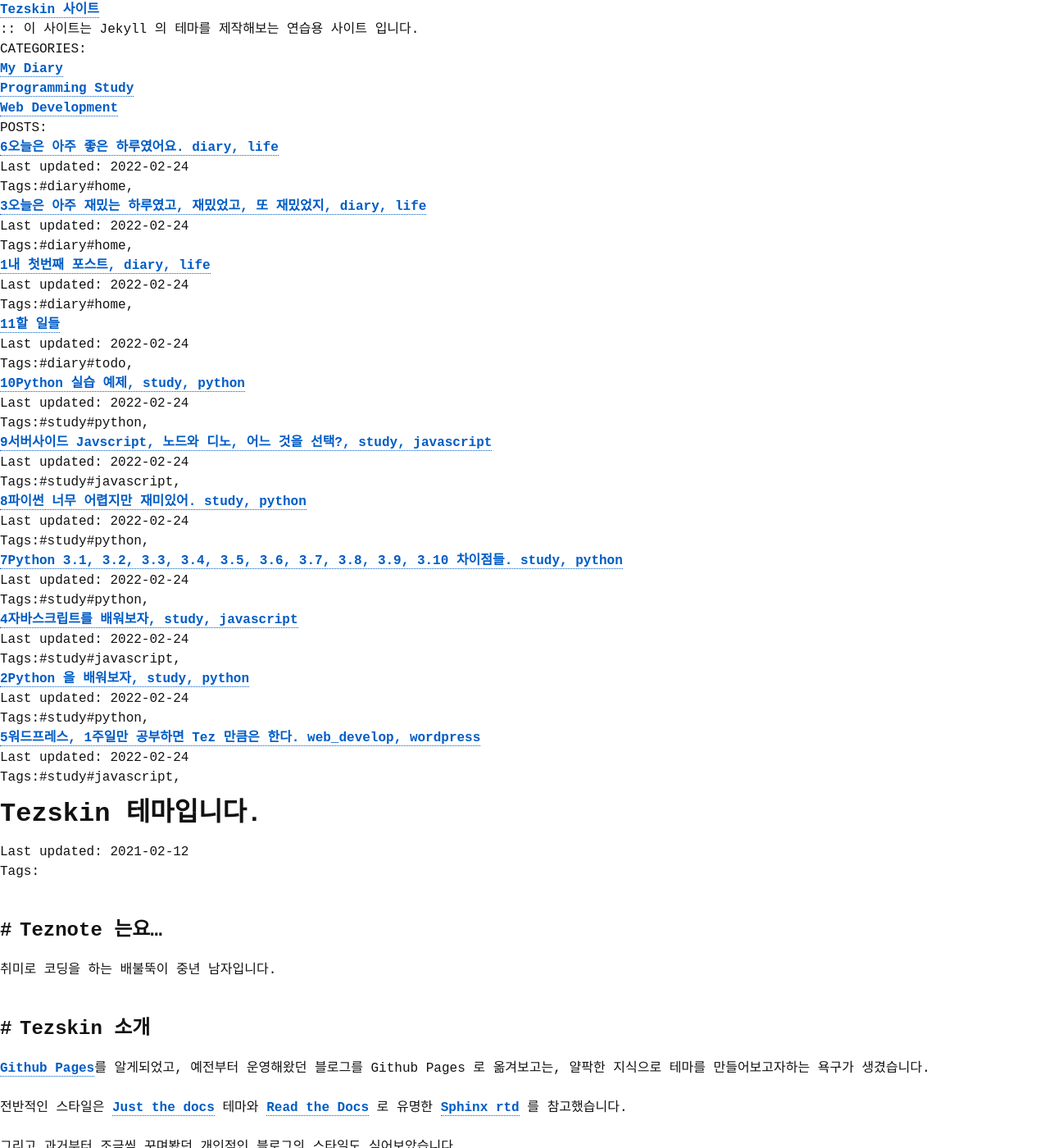
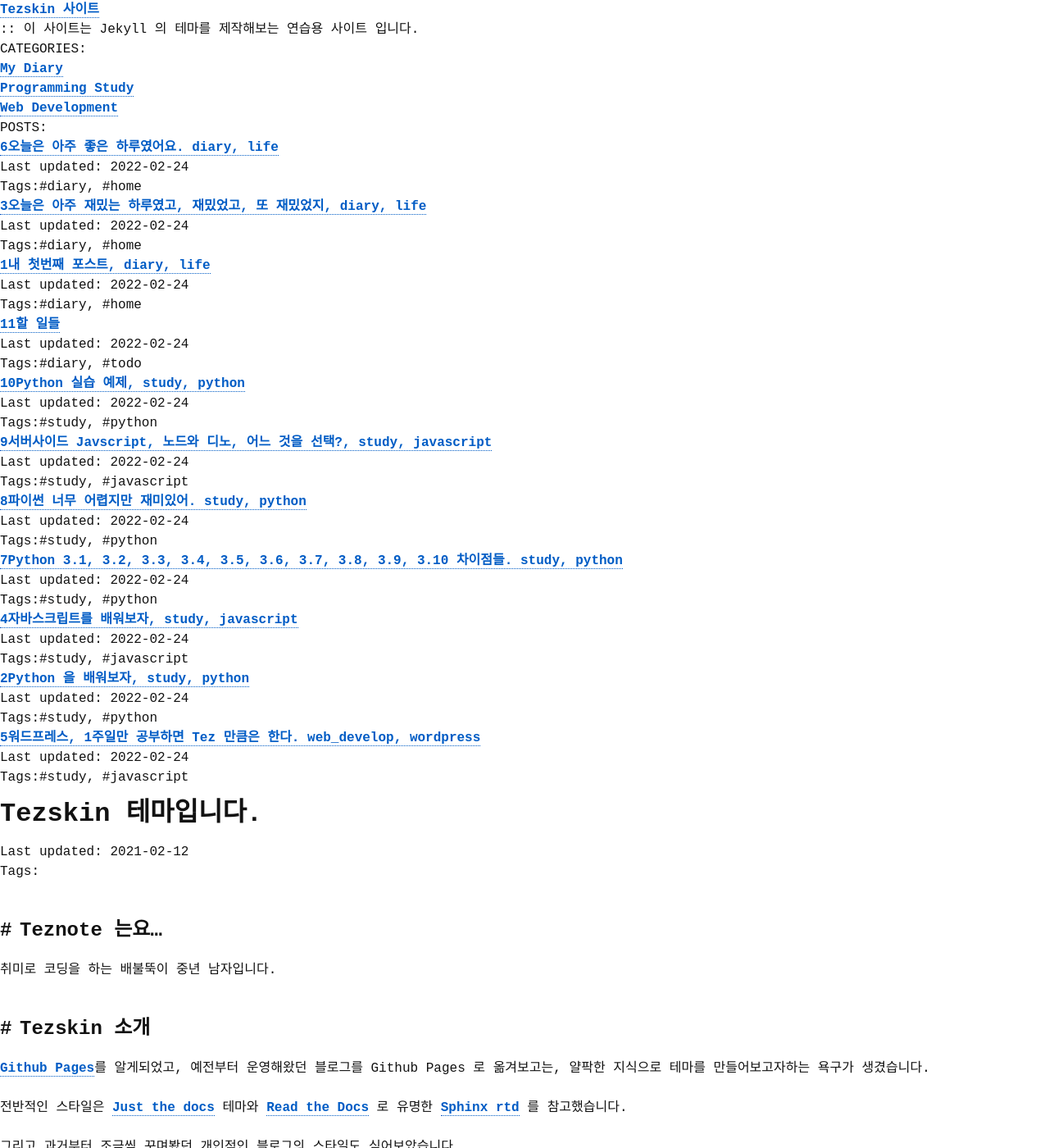
Before and after one commit to teznote/tezskin, a Jekyll site: the page built from index.md, in a window 1280 px wide and 1400 px high. Shown: the whole window at 82% size. Built offline with Jekyll 4.4.1, drawn with Linux system fonts in a browser that asks for light colours; nearby versions of some CDN libraries; some web fonts are replaced; a style sheet for code colours, icons or effects is not loaded.

Commit message:
Update default.html

```diff
--- a/_layouts/default.html
+++ b/_layouts/default.html
@@ -40,7 +40,7 @@
                         {%- for post in site.categories[cat.id] %}
                             <div><li><a href="{{ post.url | relative_url }}">{{ post.title }}</a></div>
                             <div class="updated">Last updated: {{ post.updated }}</div>
-                            <div class="tags">Tags: {%- for tag in post.tags -%}<span>#{{ tag }}</span>{% if forloop.last != false %}, {% endif %}{% endfor %}</div>
+                            <div class="tags">Tags: {%- for tag in post.tags -%}<span>#{{ tag }}</span>{% if forloop.last == false %}, {% endif %}{% endfor %}</div>
                         {% endfor %}
                     </ul>
                 {% endfor %}
@@ -51,7 +51,7 @@
                 </h1>
                 <div class="page-desc">
                     <div class="updated">Last updated: {{ page.updated }}</div>
-                    <div class="tags">Tags: {%- for tag in page.tags -%}<span>#{{ tag }}</span>{% if forloop.last != false %}, {% endif %}{% endfor %}</div>
+                    <div class="tags">Tags: {%- for tag in page.tags -%}<span>#{{ tag }}</span>{% if forloop.last == false %}, {% endif %}{% endfor %}</div>
                 </div>
                 <div class="page-main">
                     <!-- content -->
```
